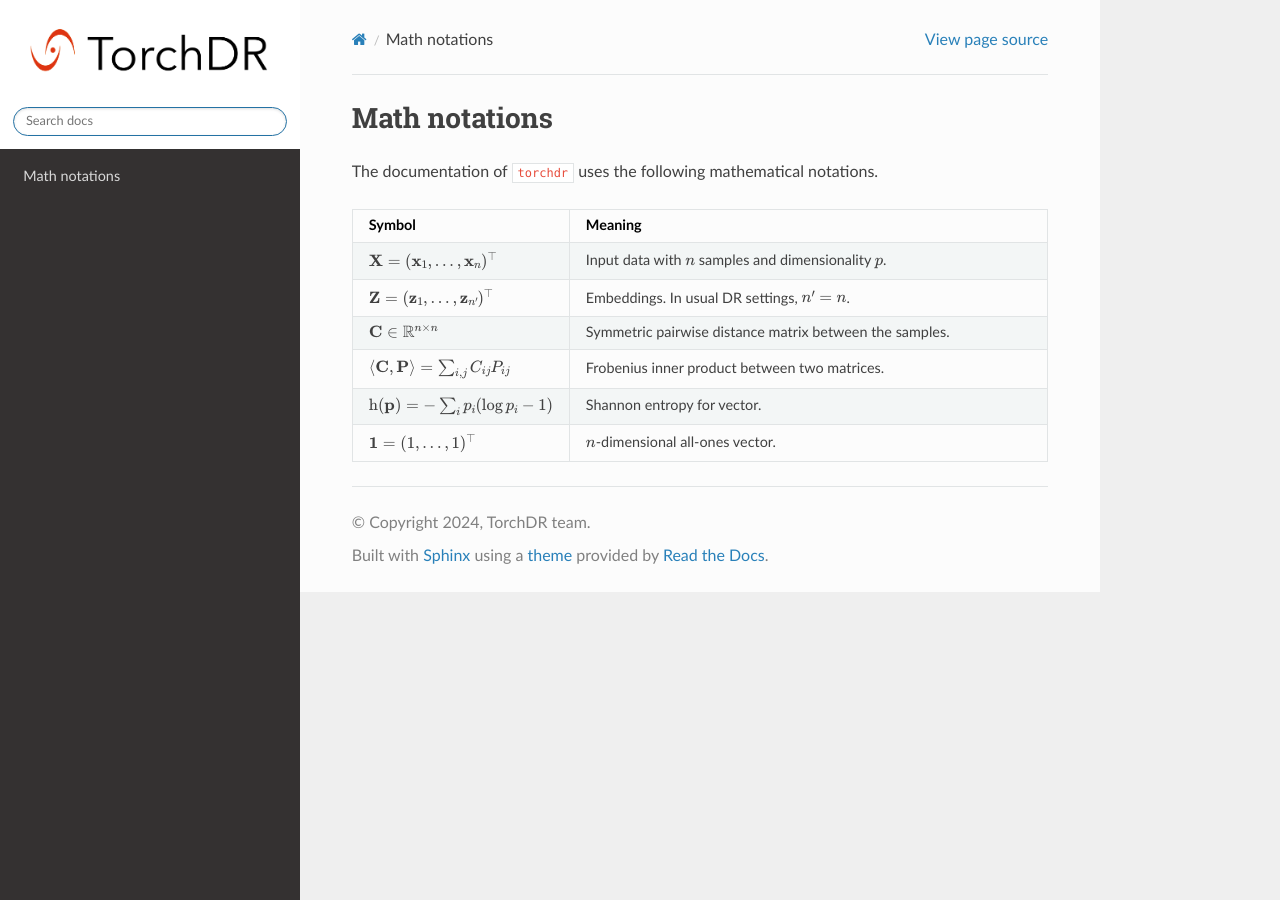
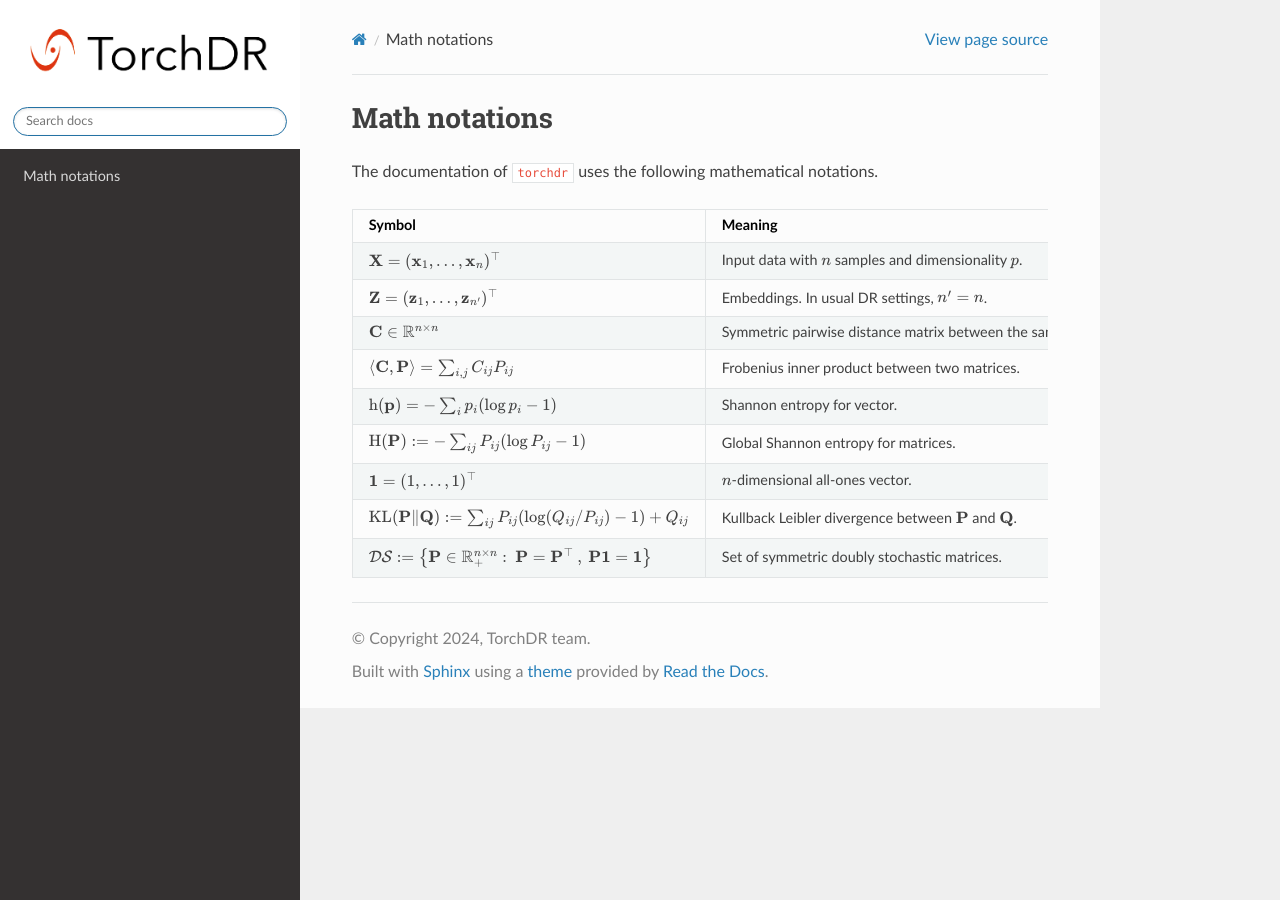
Before and after one commit to TorchDR/TorchDR, a Sphinx documentation site: the page built from docs/source/torchdr.notation.rst, in a window 1280 px wide. Built offline with Sphinx 7.4.7 and the Read the Docs theme 2.0.0, drawn with Linux system fonts in a browser that asks for light colours.

Commit message:
math notations

```diff
--- a/README.rst
+++ b/README.rst
@@ -84,9 +84,9 @@ References
 
 .. [8] Leland McInnes, John Healy, James Melville (2018). `UMAP: Uniform manifold approximation and projection for dimension reduction <https://arxiv.org/abs/1802.03426>`_. arXiv preprint arXiv:1802.03426.
 
-.. [9] Yao Lu, Jukka Corander, Zhirong Yang. `Doubly Stochastic Neighbor Embedding on Spheres <https://www.sciencedirect.com/science/article/pii/S0167865518305099>`_. Pattern Recognition Letters 128 (2019): 100-106.
+.. [9] Yao Lu, Jukka Corander, Zhirong Yang (2019). `Doubly Stochastic Neighbor Embedding on Spheres <https://www.sciencedirect.com/science/article/pii/S0167865518305099>`_. Pattern Recognition Letters 128 : 100-106.
 
-.. [10] Stephen Zhang, Gilles Mordant, Tetsuya Matsumoto, Geoffrey Schiebinger. `Manifold Learning with Sparse Regularised Optimal Transport <https://arxiv.org/abs/2307.09816>`_. arXiv preprint (2023).
+.. [10] Stephen Zhang, Gilles Mordant, Tetsuya Matsumoto, Geoffrey Schiebinger (2023). `Manifold Learning with Sparse Regularised Optimal Transport <https://arxiv.org/abs/2307.09816>`_. arXiv preprint.
 
 
 
--- a/docs/source/torchdr.notation.rst
+++ b/docs/source/torchdr.notation.rst
@@ -14,10 +14,16 @@ The documentation of ``torchdr`` uses the following mathematical notations.
   * - :math:`\mathbf{Z} = (\mathbf{z}_1, ..., \mathbf{z}_{n'})^\top`
     - Embeddings. In usual DR settings, :math:`n' = n`.
   * - :math:`\mathbf{C} \in \mathbb{R}^{n \times n}`
-    - Symmetric pairwise distance matrix between the samples.
+    - Symmetric pairwise distance matrix between the samples (depending on the context).
   * - :math:`\langle \mathbf{C}, \mathbf{P} \rangle = \sum_{i,j} C_{ij} P_{ij}`
     - Frobenius inner product between two matrices.
   * - :math:`\mathrm{h}(\mathbf{p}) = - \sum_{i} p_{i} (\log p_{i} - 1)`
     - Shannon entropy for vector.
+  * - :math:`\mathrm{H}(\mathbf{P}) := - \sum_{ij} P_{ij} (\log P_{ij} - 1)`
+    - Global Shannon entropy for matrices.
   * - :math:`\mathbf{1} = (1,...,1)^\top`
     - :math:`n`-dimensional all-ones vector.
+  * - :math:`\mathrm{KL}(\mathbf{P} \| \mathbf{Q}) := \sum_{ij} P_{ij} (\log (Q_{ij} / P_{ij}) - 1) + Q_{ij}`
+    - Kullback Leibler divergence between :math:`\mathbf{P}` and :math:`\mathbf{Q}`.
+  * - :math:`\mathcal{DS} := \left\{ \mathbf{P} \in \mathbb{R}_+^{n \times n}: \: \mathbf{P} = \mathbf{P}^\top \:,\: \mathbf{P} \mathbf{1} = \mathbf{1} \right\}`
+    - Set of symmetric doubly stochastic matrices.
```
Also changed, not shown: other parts of README.rst (+1 -1 lines), 1 other file.
